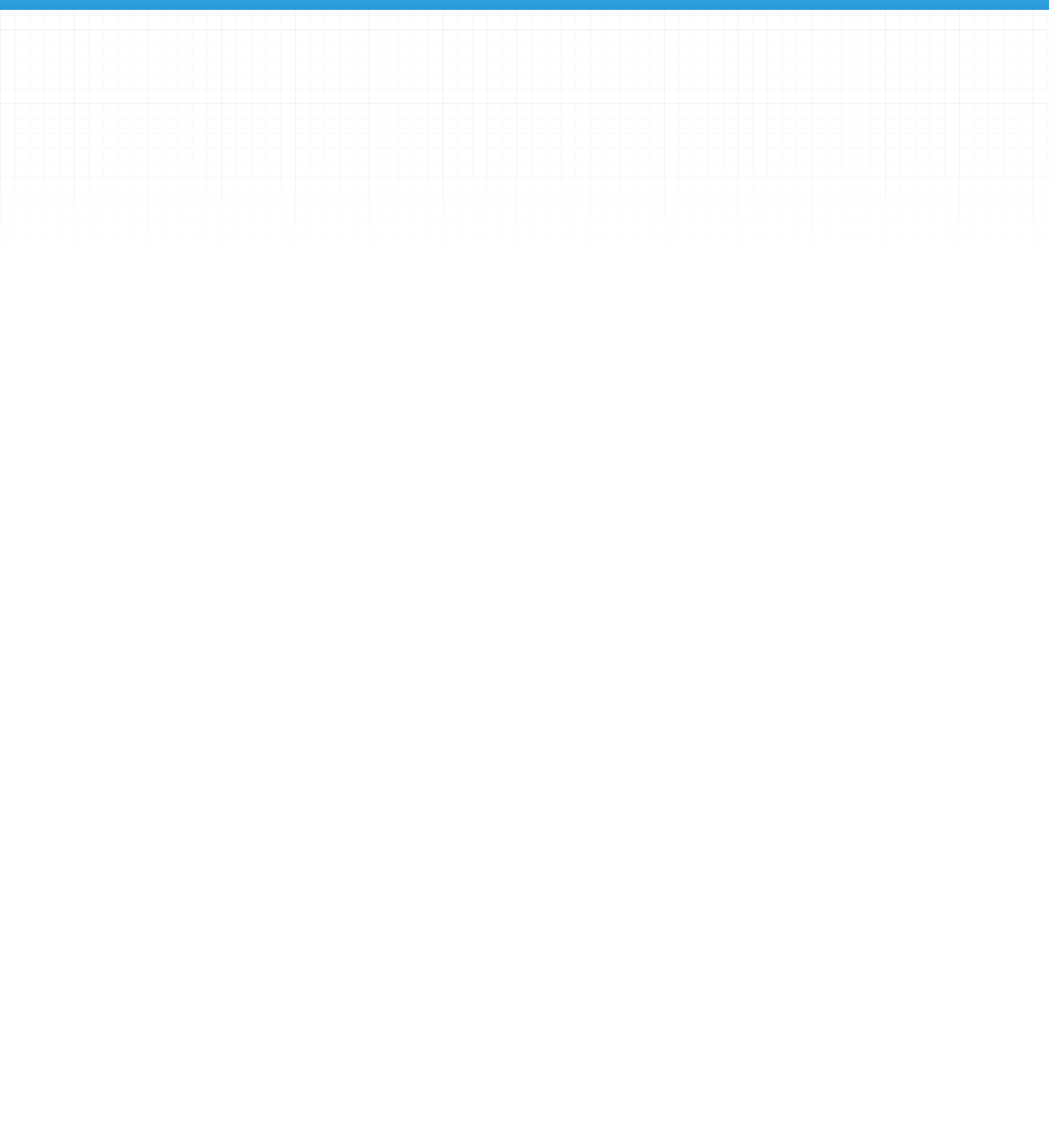
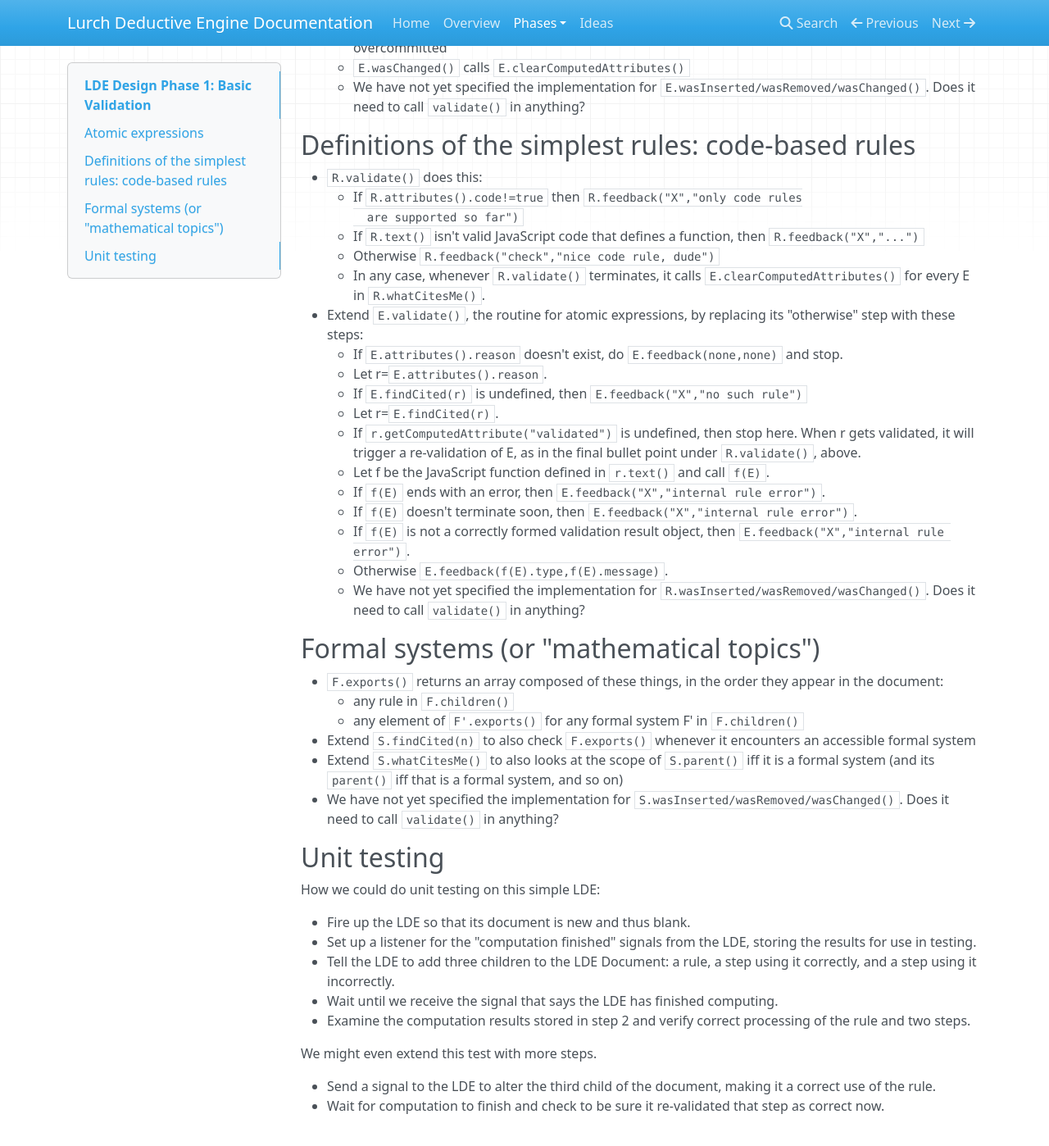
Before and after one commit to lurchmath/lde, an MkDocs documentation site: the page built from docs/phase1-validation.md, in a window 1280 px wide and 1400 px high, scrolled down 535 px. Shown: the whole window at 82% size. Built offline with MkDocs 1.6.1, drawn with Linux system fonts in a browser that asks for light colours; nearby versions of some CDN libraries; old or Windows-style settings are respelled for this version of MkDocs; before the commit the page ends 900 px from its top, so only the background shows below that; some of the changed text lies outside the part shown.

```diff
--- a/docs/phase1-validation.md
+++ b/docs/phase1-validation.md
@@ -1,4 +1,104 @@
 
 # LDE Design Phase 1: Basic Validation
 
-Content coming soon.
+This phase defines:
+
+ * Atomic expressions (just expressions whose meaning is a string, and
+   contain no other structures)
+ * Definitions of the simplest rule type only: code rules written in
+   JavaScript
+ * Formal systems (or "mathematical topics", which are structures we can
+   put rules inside of)
+
+This enables really simple formal systems, like TriX game.
+
+While the intent is for any of the nontrivial processing tasks to be placed
+in a queue and handled when the CPU has time, I leave that hassle out of the
+current design plans.  A later phase will add support for this.
+
+## Atomic expressions
+
+ * `E.goals == [ "validated" ]`
+ * `E.validate()` does this:
+    * If `E.children().length > 0` then `E.feedback("X","only atomic
+      expressions supported so far")`
+    * Otherwise `E.feedback(none,none)`
+    * `E.meaning()` returns `E.text()`, but we may decide not to use a
+      loaded word like "meaning" and instead just leave .text() to be
+      called directly, if `.meaning()` seems too confusing or
+      philosophically overcommitted
+    * `E.wasChanged()` calls `E.clearComputedAttributes()`
+    * We have not yet specified the implementation for
+      `E.wasInserted/wasRemoved/wasChanged()`.  Does it need to call
+      `validate()` in anything?
+
+## Definitions of the simplest rules: code-based rules
+
+ * `R.validate()` does this:
+    * If `R.attributes().code!=true` then `R.feedback("X","only code rules
+      are supported so far")`
+    * If `R.text()` isn't valid JavaScript code that defines a function,
+      then `R.feedback("X","...")`
+    * Otherwise `R.feedback("check","nice code rule, dude")`
+    * In any case, whenever `R.validate()` terminates, it calls
+      `E.clearComputedAttributes()` for every E in `R.whatCitesMe()`.
+ * Extend `E.validate()`, the routine for atomic expressions, by replacing
+   its "otherwise" step with these steps:
+    * If `E.attributes().reason` doesn't exist, do `E.feedback(none,none)`
+      and stop.
+    * Let r=`E.attributes().reason`.
+    * If `E.findCited(r)` is undefined, then
+      `E.feedback("X","no such rule")`
+    * Let r=`E.findCited(r)`.
+    * If `r.getComputedAttribute("validated")` is undefined, then stop
+      here.  When r gets validated, it will trigger a re-validation of E,
+      as in the final bullet point under `R.validate()`, above.
+    * Let f be the JavaScript function defined in `r.text()` and call
+      `f(E)`.
+    * If `f(E)` ends with an error, then
+      `E.feedback("X","internal rule error")`.
+    * If `f(E)` doesn't terminate soon, then
+      `E.feedback("X","internal rule error")`.
+    * If `f(E)` is not a correctly formed validation result object, then
+      `E.feedback("X","internal rule error")`.
+    * Otherwise `E.feedback(f(E).type,f(E).message)`.
+    * We have not yet specified the implementation for
+      `R.wasInserted/wasRemoved/wasChanged()`.  Does it need to call
+      `validate()` in anything?
+
+## Formal systems (or "mathematical topics")
+
+ * `F.exports()` returns an array composed of these things, in the order
+   they appear in the document:
+    * any rule in `F.children()`
+    * any element of `F'.exports()` for any formal system F' in
+      `F.children()`
+ * Extend `S.findCited(n)` to also check `F.exports()` whenever it
+   encounters an accessible formal system
+ * Extend `S.whatCitesMe()` to also looks at the scope of `S.parent()` iff
+   it is a formal system (and its `parent()` iff that is a formal system,
+   and so on)
+ * We have not yet specified the implementation for
+   `S.wasInserted/wasRemoved/wasChanged()`.  Does it need to call
+   `validate()` in anything?
+
+## Unit testing
+
+How we could do unit testing on this simple LDE:
+
+ * Fire up the LDE so that its document is new and thus blank.
+ * Set up a listener for the "computation finished" signals from the LDE,
+   storing the results for use in testing.
+ * Tell the LDE to add three children to the LDE Document: a rule, a step
+   using it correctly, and a step using it incorrectly.
+ * Wait until we receive the signal that says the LDE has finished
+   computing.
+ * Examine the computation results stored in step 2 and verify correct
+   processing of the rule and two steps.
+
+We might even extend this test with more steps.
+
+ * Send a signal to the LDE to alter the third child of the document,
+   making it a correct use of the rule.
+ * Wait for computation to finish and check to be sure it re-validated that
+   step as correct now.
```
Also changed, not shown: site/index.html, site/phase1-validation/index.html, site/search/search_index.json.
